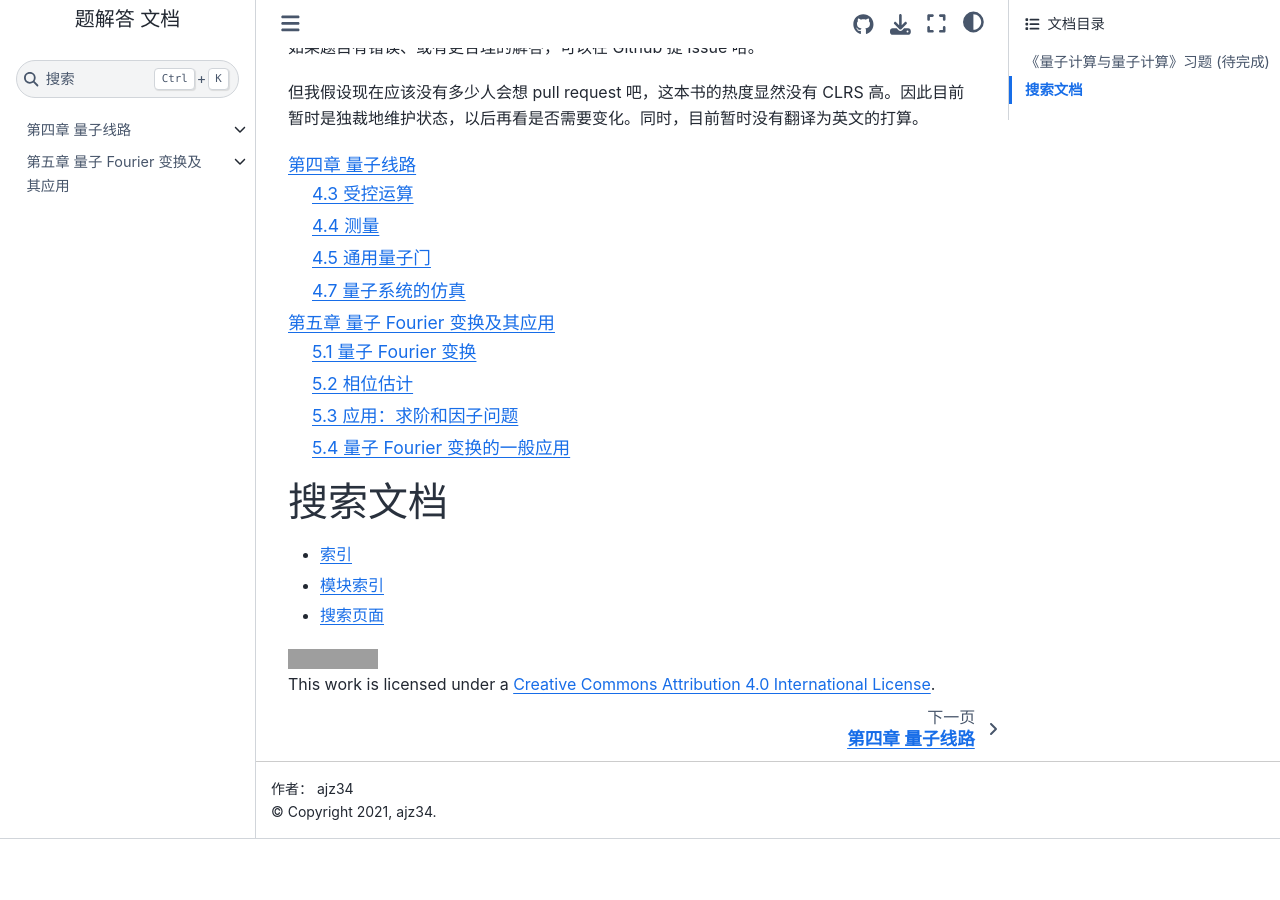
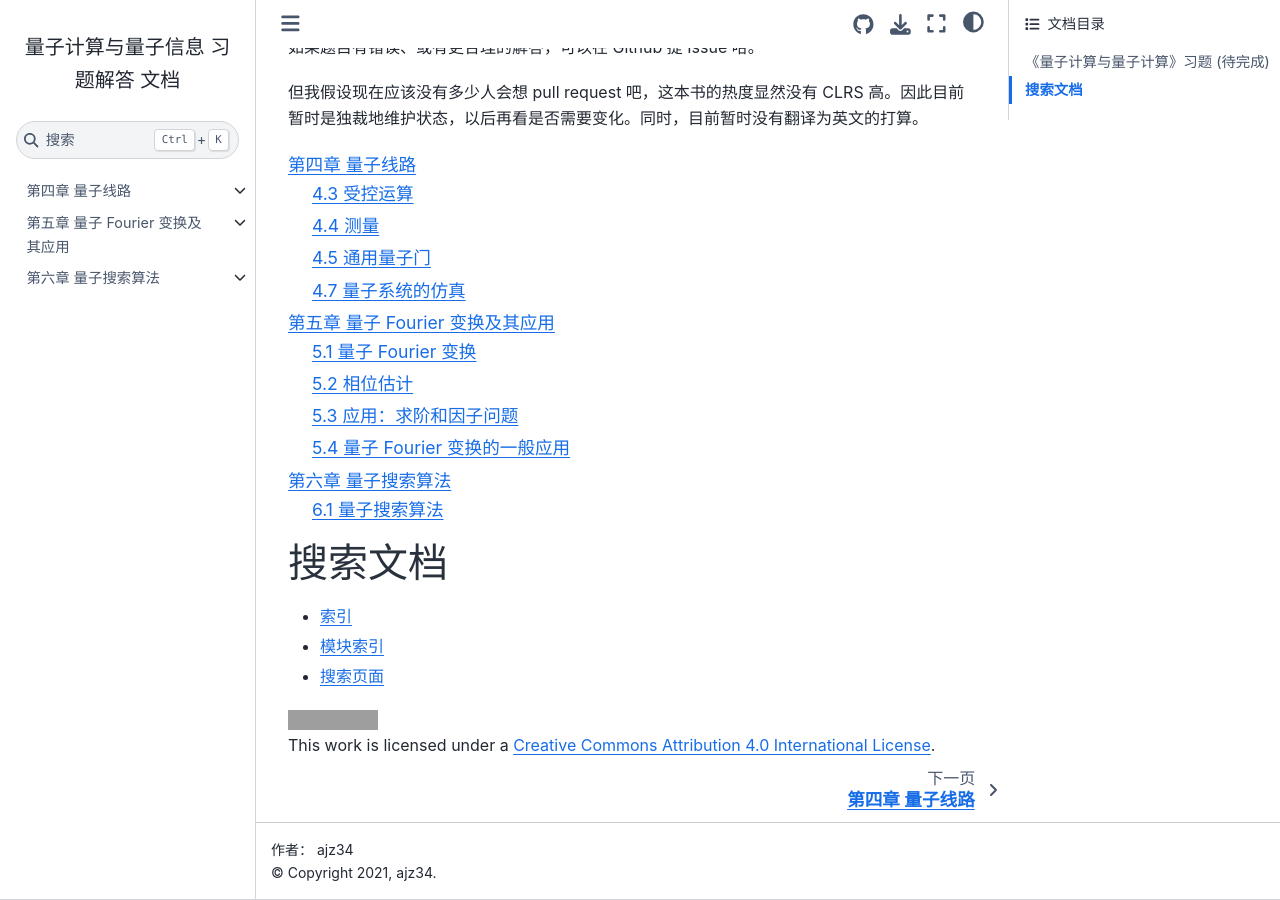
Before and after one commit to ajz34/QCQI_exercises, a Sphinx documentation site: the page built from source/index.rst, in a window 1280 px wide and 900 px high, scrolled down 1060 px. Built offline with Sphinx 7.4.7 and the Sphinx Book theme 1.1.4, drawn with Linux system fonts in a browser that asks for light colours; pages that are not in the unit, such as notebooks, are missing from menus; before the commit the page ends 1899 px from its top, so only the background shows below that; grey boxes are pictures that could not be loaded.

Commit message:
sec 6.1.4

```diff
--- /dev/null
+++ b/source/chap_06/chap_06.rst
@@ -0,0 +1,8 @@
+第六章 量子搜索算法
+===================
+
+.. toctree::
+   :maxdepth: 2
+   :caption: 目录
+
+   sec_06_01
--- a/source/index.rst
+++ b/source/index.rst
@@ -35,6 +35,7 @@
 
    chap_04/chap_04
    chap_05/chap_05
+   chap_06/chap_06
 
 搜索文档
 ========
```
Also changed, not shown: source/chap_06/sec_06_01.ipynb (added).
